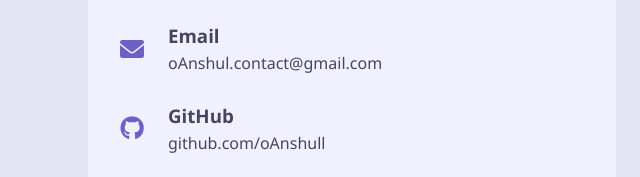
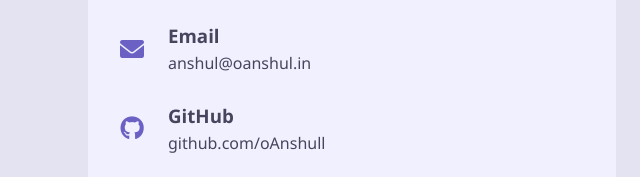
Before and after one commit to oAnshull/portfolio, a plain HTML site: page index.html in a window 1280 px wide. Shown: the part 3751-3928 px from the top of the page, 0-640 px from the left. Drawn offline with Linux system fonts and the light colour scheme.

Commit message:
change contact email

```diff
--- a/index.html
+++ b/index.html
@@ -800,7 +800,7 @@
                         <i class="fas fa-envelope"></i>
                         <div>
                             <h3>Email</h3>
-                            <p>oAnshul.contact@gmail.com</p>
+                            <p>anshul@oanshul.in</p>
                         </div>
                     </div>
                     <div class="contact-info-item">
```
